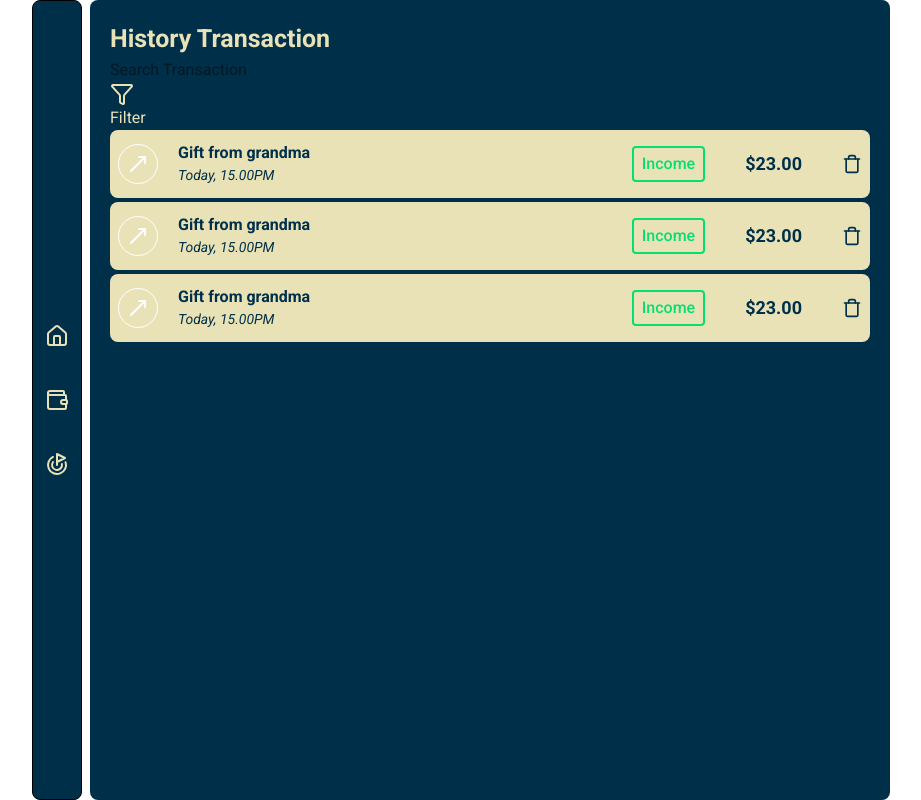
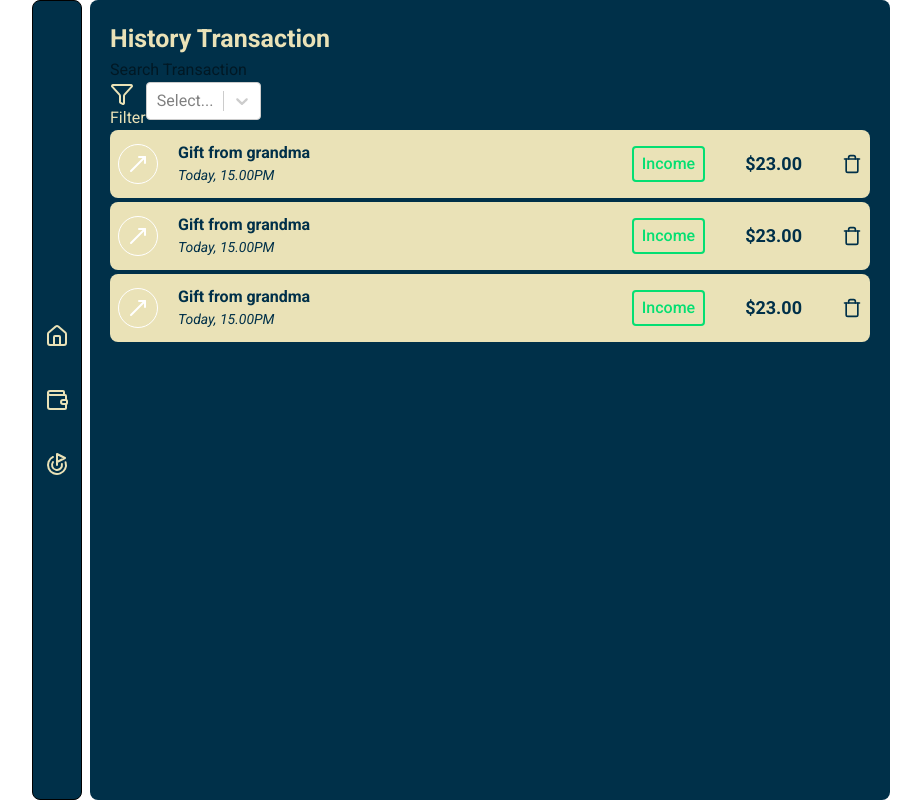
Before and after one commit to Zer0-Gravity/mini-react-project, a React (Vite) app in the folder finance-tracker/: page /transaction in a window 1280 px wide. Shown: the whole page, without its empty margins (179-1100 px from the left). Built offline with nearby package versions, Linux system fonts and the light colour scheme.

Commit message:
Feat: add react select for filter option

```diff
--- a/finance-tracker/src/Pages/History.tsx
+++ b/finance-tracker/src/Pages/History.tsx
@@ -1,7 +1,26 @@
 import { Filter } from "lucide-react";
 import TrackerCard from "../Component/TrackerCard";
+import { useState } from "react";
+import type { SingleValue } from "react-select";
+import ReactSelect from "react-select";
+
+interface TransactionType {
+    value: string;
+    label: string;
+}
 
 function History() {
+    const [selectedOption, setSelectedOption] =
+        useState<TransactionType | null>(null);
+    const options: TransactionType[] = [
+        { value: "income", label: "Income" },
+        { value: "Expense", label: "Expense" },
+    ];
+
+    const handleChange = (newValue: SingleValue<TransactionType>) => {
+        setSelectedOption(newValue);
+    };
+
     return (
         <div className="container-custom">
             <h1 className="font-bold text-[25px] text-secondary">
@@ -13,6 +32,11 @@ function History() {
                     <h1>
                         <Filter /> Filter
                     </h1>
+                    <ReactSelect<TransactionType>
+                        options={options}
+                        value={selectedOption}
+                        onChange={handleChange}
+                    />
                 </div>
             </section>
             <section className="space-y-1">
```
